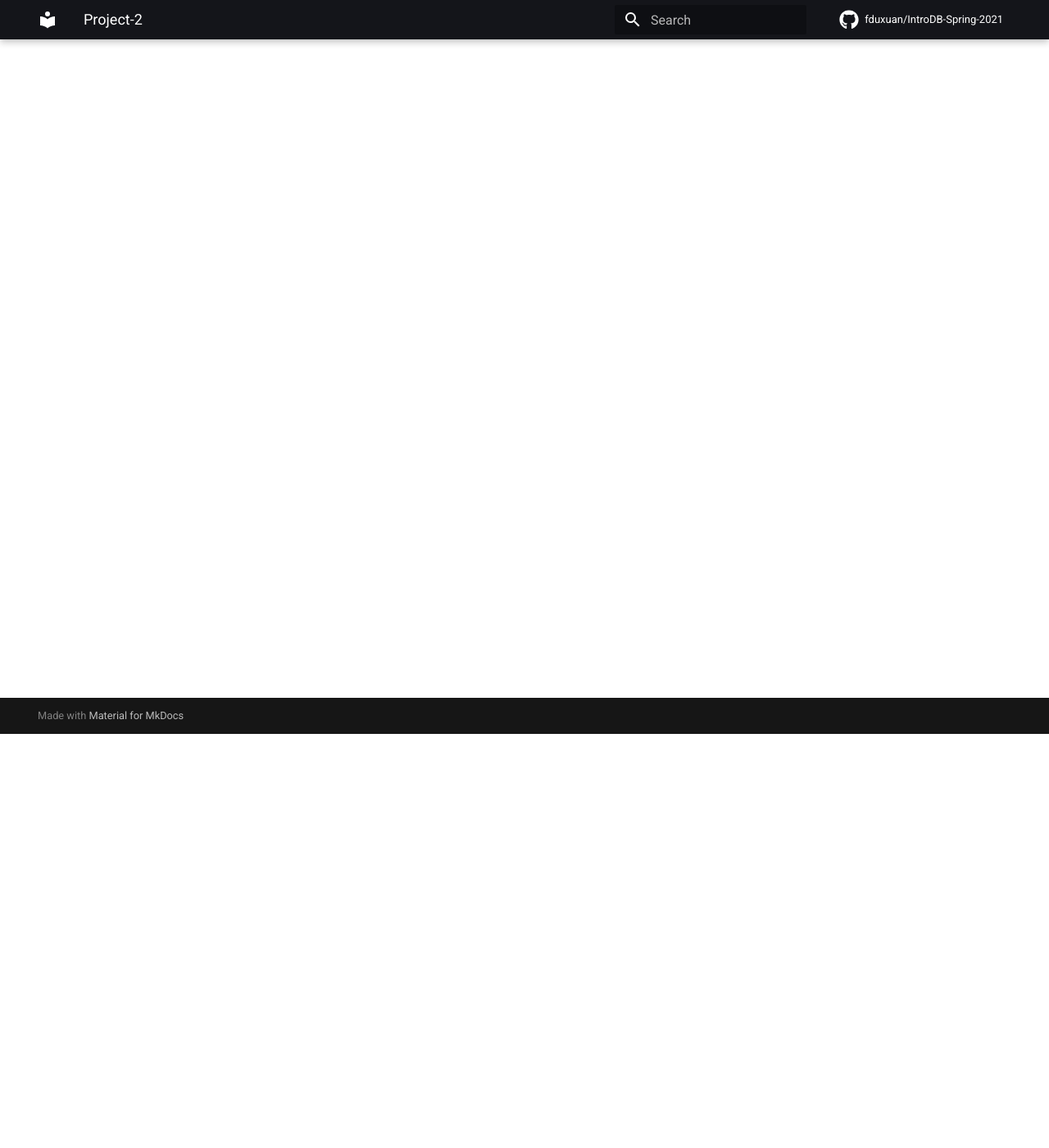
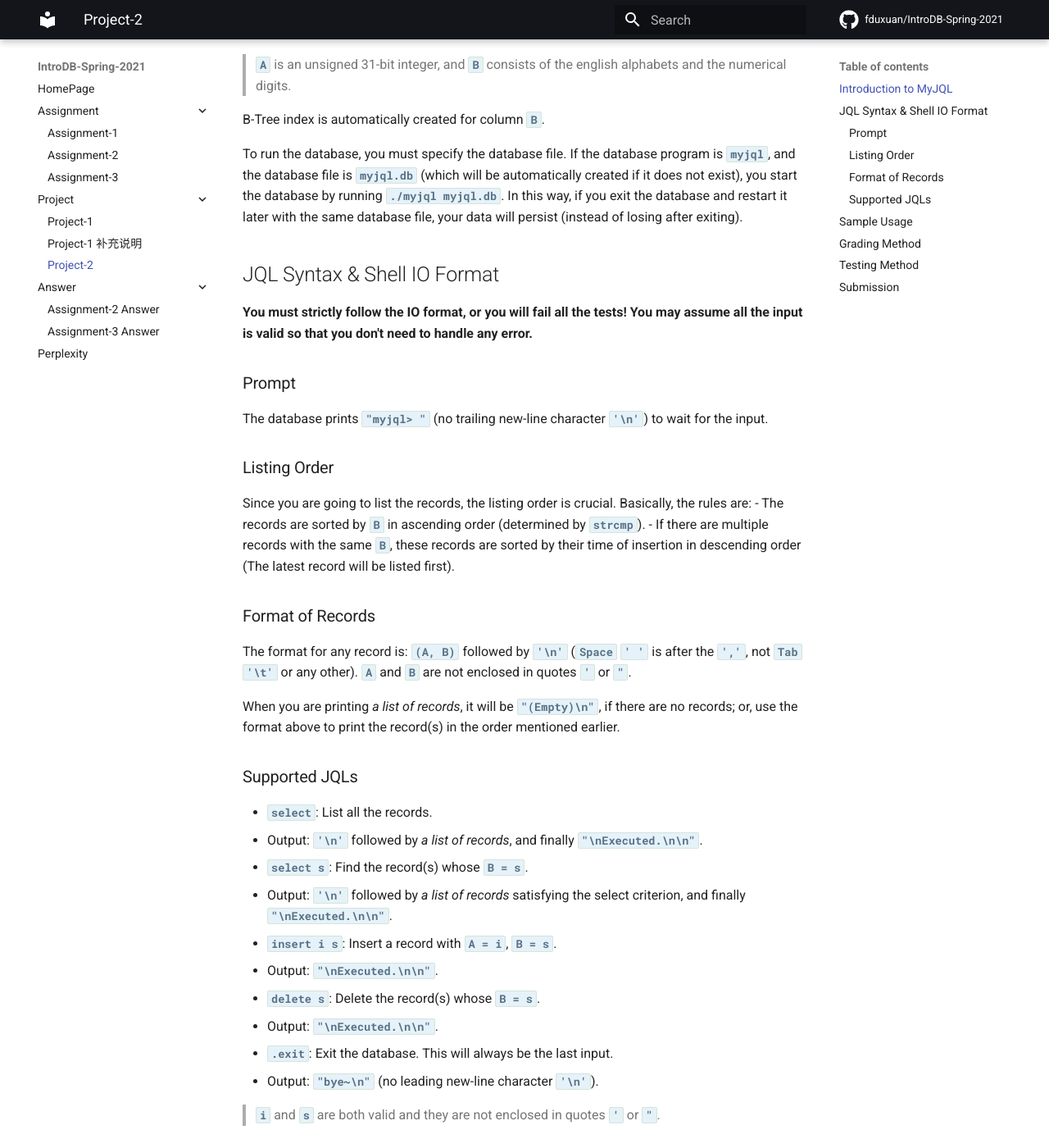
Before and after one commit to fduxuan/IntroDB-Spring-2021, an MkDocs documentation site: the page built from docs/Project/project-2.md, in a window 1280 px wide and 1400 px high, scrolled down 505 px. Shown: the whole window at 82% size. Built offline with MkDocs 1.6.1 and Material for MkDocs 9.7.7, drawn with Linux system fonts in a browser that asks for light colours; comment, search, counter and statistics services are not loaded; some of the changed text lies outside the part shown.

Commit message:
add project-2

````diff
--- a/docs/Project/project-2.md
+++ b/docs/Project/project-2.md
@@ -1 +1,227 @@
-# Project-2
+# Project-2: MyJQL
+
+In this project, you are going to implement a toy database which supports B-Tree indexing in C. You can use any system calls available in Ubuntu but you cannot link to any external libraries.
+
+## Introduction to MyJQL
+
+MyJQL is a simplified database which has only one table of two columns. Its only table is defined to be:
+
+|Column|Type|
+|:-:|:-:|
+|`A`|`int`|
+|`B`|`varchar(11)`|
+
+> `A` is an unsigned 31-bit integer, and `B` consists of the english alphabets and the numerical digits.
+
+B-Tree index is automatically created for column `B`.
+
+To run the database, you must specify the database file. If the database program is `myjql`, and the database file is `myjql.db` (which will be automatically created if it does not exist), you start the database by running `./myjql myjql.db`. In this way, if you exit the database and restart it later with the same database file, your data will persist (instead of losing after exiting).
+
+
+## JQL Syntax & Shell IO Format
+
+**You must strictly follow the IO format, or you will fail all the tests! You may assume all the input is valid so that you don't need to handle any error.**
+
+### Prompt
+
+The database prints `"myjql> "` (no trailing new-line character `'\n'`) to wait for the input.
+
+### Listing Order
+
+Since you are going to list the records, the listing order is crucial. Basically, the rules are:
+- The records are sorted by `B` in ascending order (determined by `strcmp`).
+- If there are multiple records with the same `B`, these records are sorted by their time of insertion in descending order (The latest record will be listed first).
+
+### Format of Records
+
+The format for any record is: `(A, B)` followed by `'\n'` (`Space` `' '` is after the `','`, not `Tab` `'\t'` or any other). `A` and `B` are not enclosed in quotes `'` or `"`.
+
+When you are printing *a list of records*, it will be `"(Empty)\n"`, if there are no records; or, use the format above to print the record(s) in the order mentioned earlier.
+
+### Supported JQLs
+
+- `select`: List all the records.
+  - Output: `'\n'` followed by *a list of records*, and finally `"\nExecuted.\n\n"`.
+- `select s`: Find the record(s) whose `B = s`.
+  - Output: `'\n'` followed by *a list of records* satisfying the select criterion, and finally `"\nExecuted.\n\n"`.
+- `insert i s`: Insert a record with `A = i`, `B = s`.
+  - Output: `"\nExecuted.\n\n"`.
+- `delete s`: Delete the record(s) whose `B = s`.
+  - Output: `"\nExecuted.\n\n"`.
+- `.exit`: Exit the database. This will always be the last input.
+  - Output: `"bye~\n"` (no leading new-line character `'\n'`).
+
+> `i` and `s` are both valid and they are not enclosed in quotes `'` or `"`.
+
+
+## Sample Usage
+
+Start your database (assuming `myjql.db` does not exist):
+```
+./myjql myjql.db
+```
+
+The interactions between you and your database are listed as follows:
+```
+myjql> select
+
+(Empty)
+
+Executed.
+
+myjql> insert 1 a
+
+Executed.
+
+myjql> insert 2 b
+
+Executed.
+
+myjql> insert 3 d
+
+Executed.
+
+myjql> insert 4 c
+
+Executed.
+
+myjql> select
+
+(1, a)
+(2, b)
+(4, c)
+(3, d)
+
+Executed.
+
+myjql> insert 5 b
+
+Executed.
+
+myjql> insert 6 b
+
+Executed.
+
+myjql> select
+
+(1, a)
+(6, b)
+(5, b)
+(2, b)
+(4, c)
+(3, d)
+
+Executed.
+
+myjql> select b
+
+(6, b)
+(5, b)
+(2, b)
+
+Executed.
+
+myjql> delete b
+
+Executed.
+
+myjql> select
+
+(1, a)
+(4, c)
+(3, d)
+
+Executed.
+
+myjql> select b
+
+(Empty)
+
+Executed.
+
+myjql> delete e
+
+Executed.
+
+myjql> select
+
+(1, a)
+(4, c)
+(3, d)
+
+Executed.
+
+myjql> .exit
+bye~
+```
+
+Now, restart your database (without deleting `myjql.db`):
+```
+./myjql myjql.db
+```
+
+The interactions between you and your database are listed as follows:
+```
+myjql> select
+
+(1, a)
+(4, c)
+(3, d)
+
+Executed.
+
+myjql> .exit
+bye~
+```
+
+
+## Grading Method
+
+Total: **10** points
+
+You will get the points one step after another in the following order:
+
+- If you 1) implement a B-Tree structure which can be serialized into (and deserialized from) the disk file, and 2) pass both the preliminary test (which you can download `pj-2-pre-test.zip` from the files in elearning) and the manual test (for database basic functions and persistence check), you have **5** points.
+- If you pass the final test (which will not be provided) within the time limit, you have **3** points.
+- If you pass the final test within the memory limit, you have **2** points.
+
+> Pass a test means that the output of your database should be completely identical to that of the standard database.
+
+> Standard database refers to my implementation.
+
+> Disk space is unlimited.
+
+
+## Testing Method
+
+- Computer Hardware:
+  - CPU: Intel Xeon Silver 4114 @ 2.20GHz
+  - RAM: 128GB
+- Operating System: Ubuntu 18.04.3 LTS
+- GCC Version: 7.5.0
+- Compiling: `gcc -o myjql myjql.c -O3`
+- Executing: `/usr/bin/time -v ./myjql myjql.db < in.txt > out.txt`
+- Comparing: `diff out.txt ans.txt`
+  - There should be no differences.
+
+> Important metrics for the standard database:
+> ```
+> Elapsed (wall clock) time (h:mm:ss or m:ss): 1:06.98
+> Maximum resident set size (kbytes): 1768
+> ```
+> Your time limit and your memory limit are set to be `3:00.00`, and `6000`, respectively.
+
+
+## Submission
+
+What you have to submit: a zip archive named `[student_id]-[name]-pj-2.zip`. When unzip it with `unzip [student_id]-[name]-pj-2.zip`. We should have the following directory structure:
+
+```
+[student_id]-[name]-pj-2
+|- doc.pdf
+|- myjql.c
+```
+
+> Your document should well explain the architecture of your database, and the algorithms for B-Tree operations if it is specially optimized.
+
+You should submit your zip archive to the corresponding assignment in elearning.
--- a/mkdocs.yml
+++ b/mkdocs.yml
@@ -40,3 +40,5 @@ nav:
   - Answer:
       - Assignment-2 Answer: Answer/assignment-2.md
       - Assignment-3 Answer: Answer/assignment-3.md
+
+  - Perplexity: perplexity.md
````
